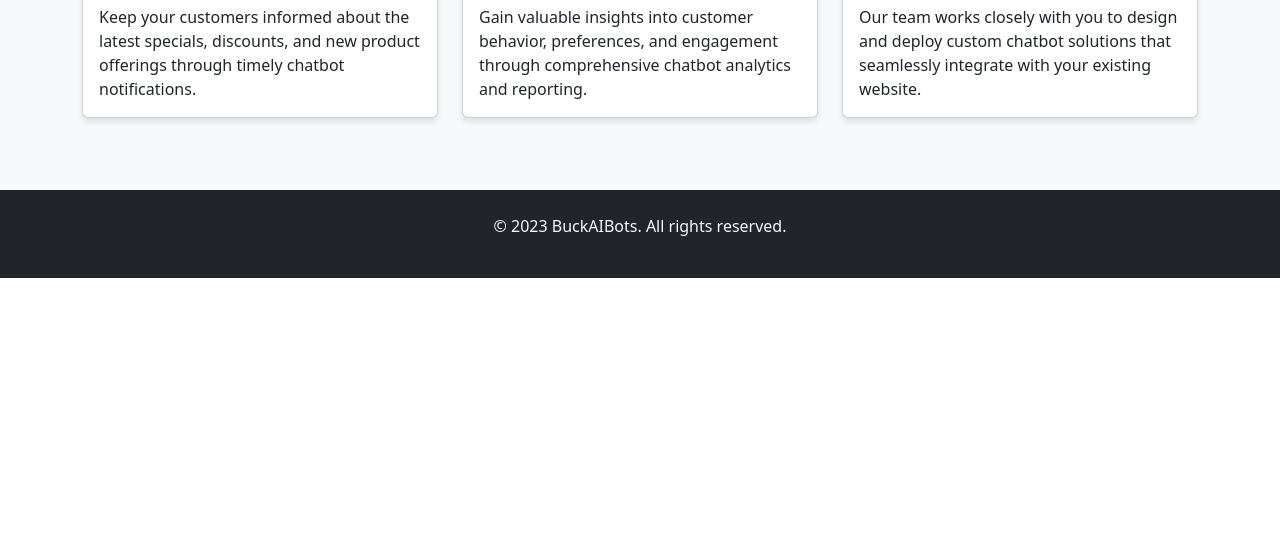
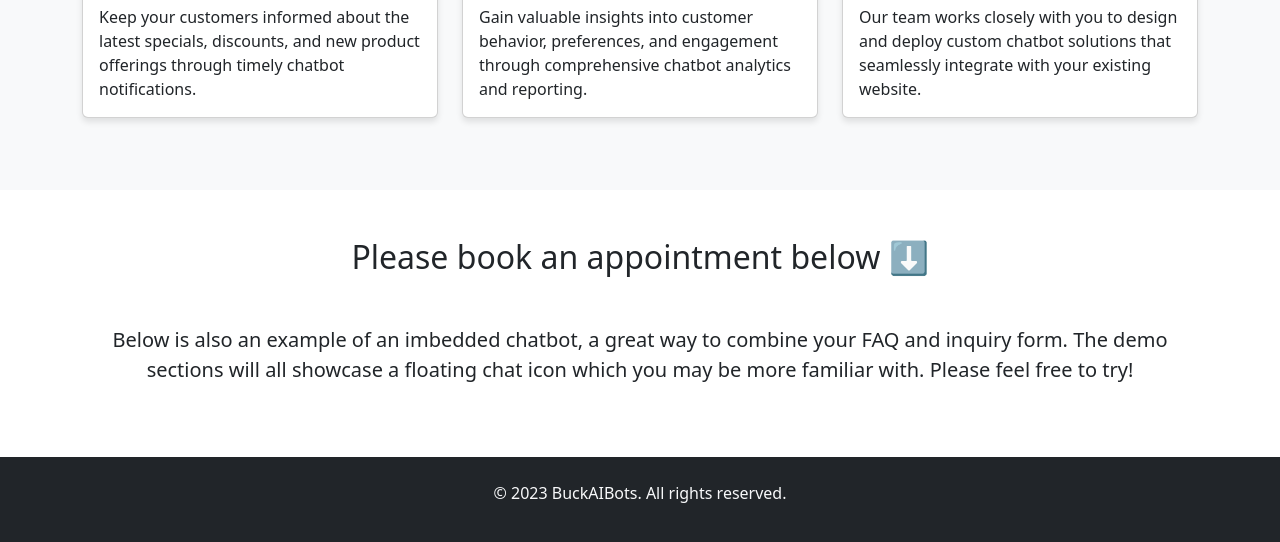
Before and after one commit to wgozzard/buckaiweb, a plain HTML site: page index.html in a window 1280 px wide. Shown: the part 1952-2494 px from the top of the page. Before the commit the page ends 2230 px from the top, so only its background shows below. Drawn offline with nearby package versions, Linux system fonts and the light colour scheme.

Commit message:
appointment section

```diff
--- a/index.html
+++ b/index.html
@@ -43,7 +43,7 @@
             <img src="images/logo/cover.png" alt="BuckAIBots Cover" class="img-fluid mb-4" width="500">
             <h1 class="display-4 mb-3">A little about us...</h1>
             <p class="lead mb-4">Our chatbots will transform your website into an engaging, interactive portal that captivates visitors from the moment they arrive.</p>
-            <a href="#services" class="btn btn-primary btn-lg">Explore Services</a>
+            <a href="#appointment" class="btn btn-primary btn-lg">Book Appointment</a>
         </div>
     </section>
 
@@ -187,6 +187,14 @@
         </div>
     </section>
 
+    <section id="appointment" class="bg-white py-5">
+            <div class="container text-center">
+                <h2 class="text-center mb-5">Please book an appointment below ⬇️</h2>
+                <p class="lead mb-4">Below is also an example of an imbedded chatbot, a great way to combine your FAQ and inquiry form. The
+                    demo sections will all showcase a floating chat icon which you may be more familiar with. Please feel free to try!</p>
+            </div>
+    </section>
+
     <section>
         <center>
         <div id="chat_form"><div/>
```
